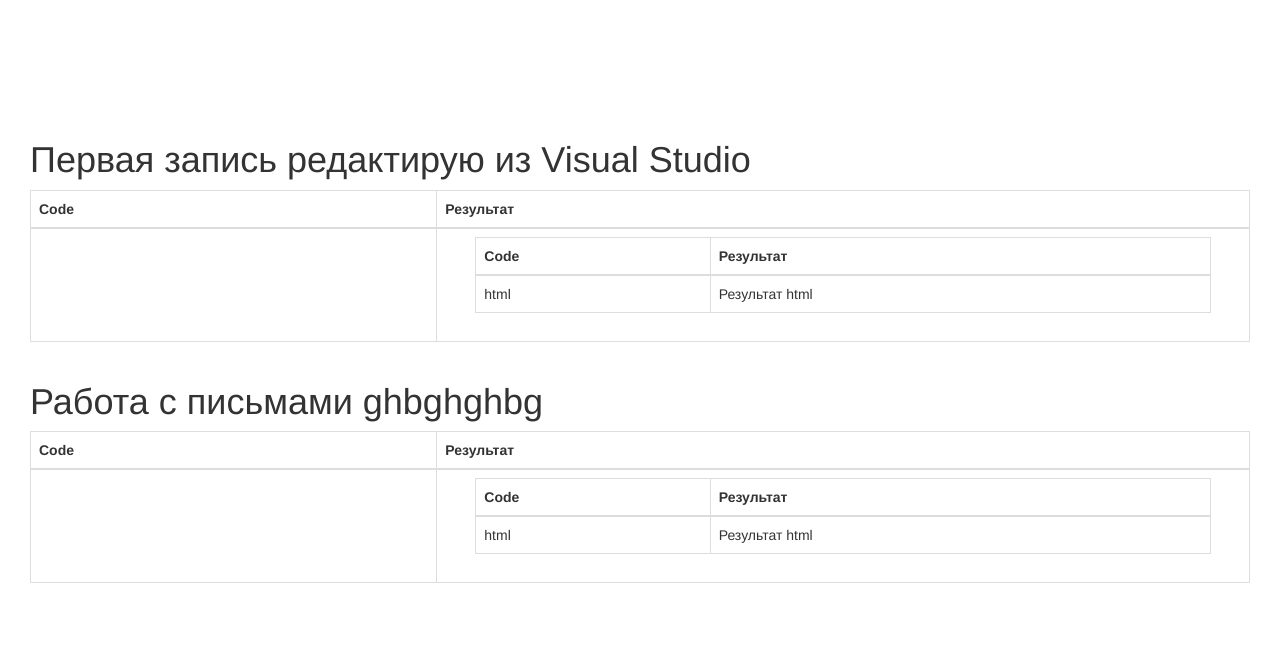
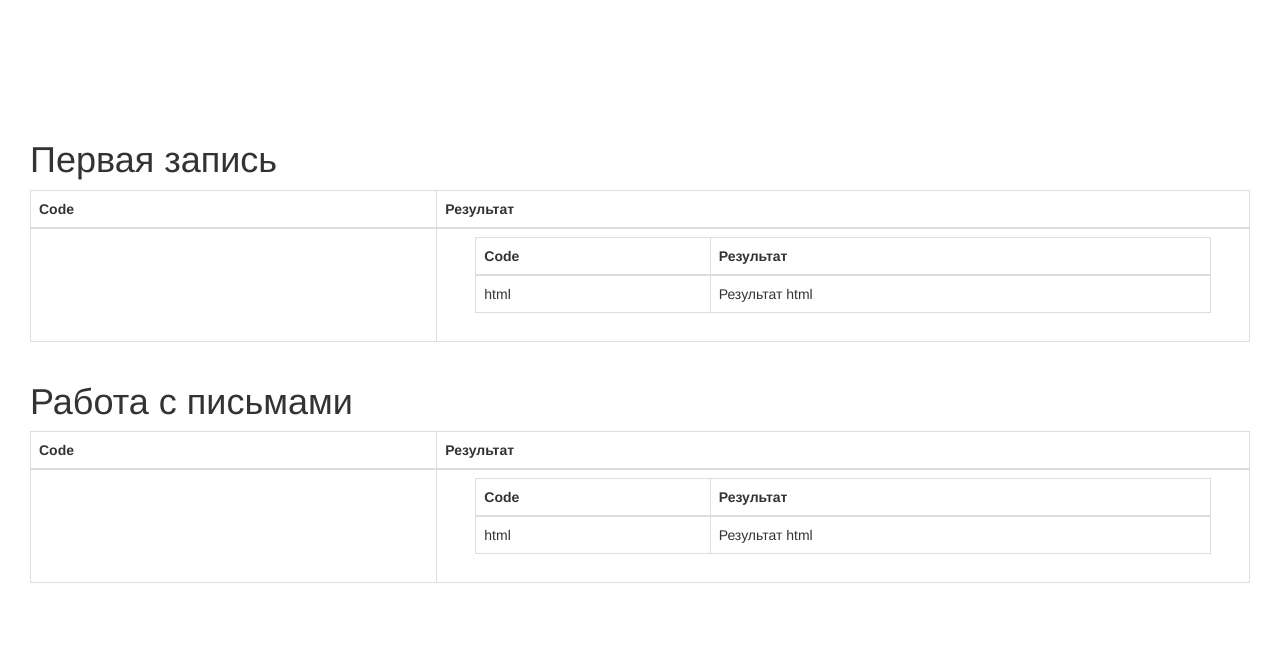
Before and after one commit to kair4ik/codeway.local, a Yii app: template basic/views/site/htmlhint.php in a window 1280 px wide. Shown: the top 661 px of the page. Run offline with PHP 8.4 and a stand-in for Yii, Linux system fonts and the light colour scheme; the template is opened without the code that fills it, so the values that code supplies are empty; some libraries are stand-ins or nearby versions.

Commit message:
Остаюсь в шторме

```diff
--- a/basic/views/site/htmlhint.php
+++ b/basic/views/site/htmlhint.php
@@ -18,7 +18,7 @@ $this->params['breadcrumbs'][] = $this->title;
     <div class="row-fluid">
 
         <div class="col-xs-12">
-            <h1><p>Первая запись редактирую из Visual Studio</p></h1>
+            <h1><p>Первая запись</p></h1>
             <table class="table table-bordered">
                 <thead>
                 <tr>
@@ -93,7 +93,7 @@ $this->params['breadcrumbs'][] = $this->title;
         </div>
 
         <div class="col-xs-12">
-            <h1><p>Работа с письмами ghbghghbg</p></h1>
+            <h1><p>Работа с письмами </p></h1>
             <table class="table table-bordered">
                 <thead>
                 <tr>
```
